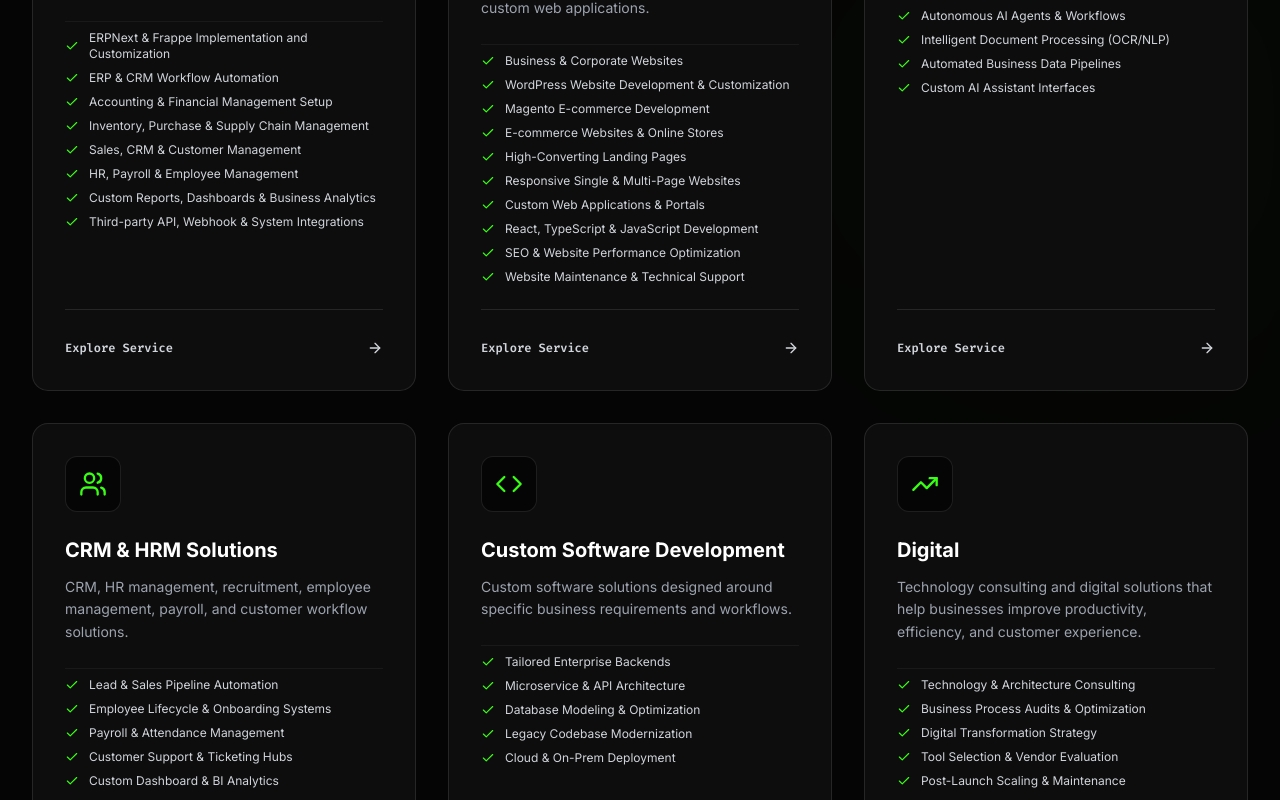
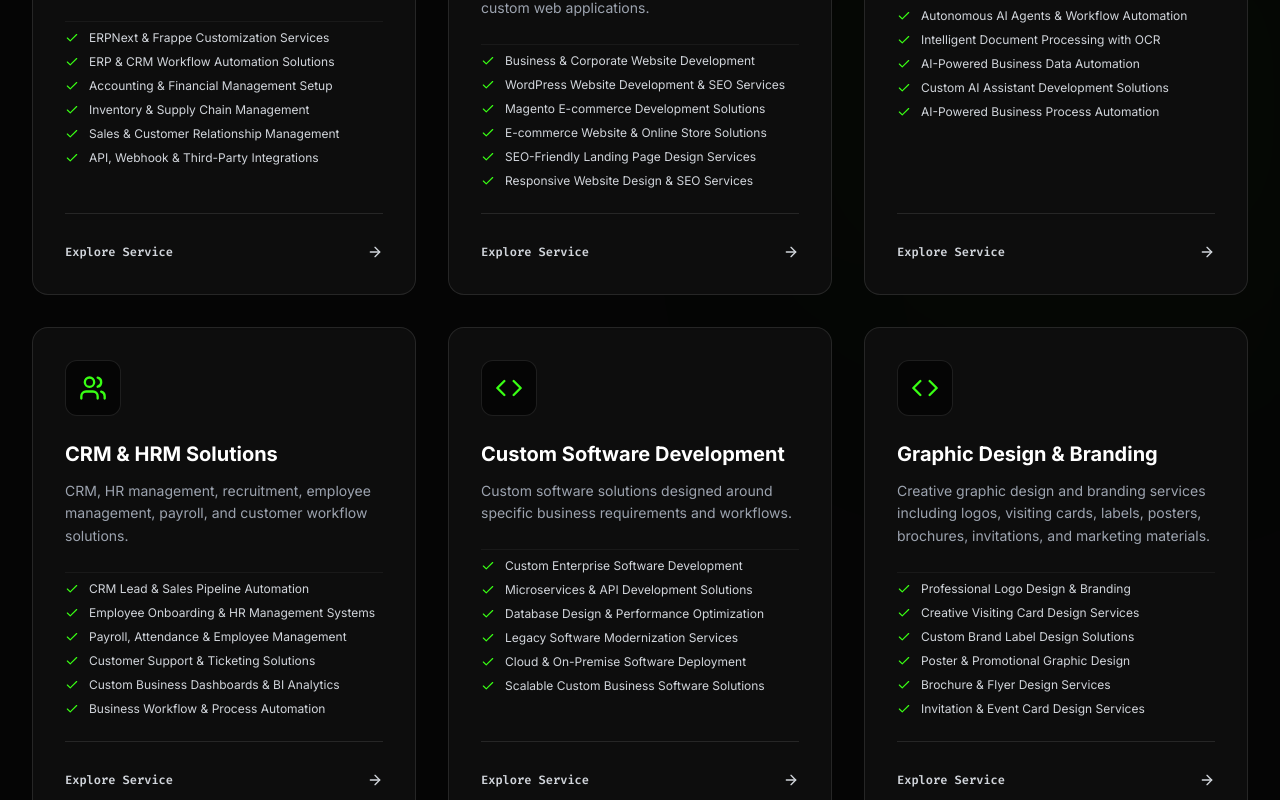
Before and after one commit to sasikumar6699/portfolio, a React (Vite) app: page / in a window 1280 px wide. Shown: the part 2660-3460 px from the top of the page. Built offline with nearby package versions, Linux system fonts and the light colour scheme.

Commit message:
content all

```diff
--- a/src/data/portfolioData.ts
+++ b/src/data/portfolioData.ts
@@ -39,17 +39,15 @@ export const SERVICES: Service[] = [
   {
     id: "erp",
     title: "ERP, CRM & Business Solutions",
-    description: "Flexible ERP and CRM solutions for businesses, including ERP implementation, ERPNext and Frappe customization, workflow automation, business process optimization, reporting, and third-party integrations.",
+    description: "ERP & CRM solutions for businesses, including ERPNext & Frappe customization, workflow automation, accounting, inventory, sales, reporting, business process optimization, and API integrations.",
     iconName: "Database",
     features: [
-      "ERPNext & Frappe Implementation and Customization",
-      "ERP & CRM Workflow Automation",
+      "ERPNext & Frappe Customization Services",
+      "ERP & CRM Workflow Automation Solutions",
       "Accounting & Financial Management Setup",
-      "Inventory, Purchase & Supply Chain Management",
-      "Sales, CRM & Customer Management",
-      "HR, Payroll & Employee Management",
-      "Custom Reports, Dashboards & Business Analytics",
-      "Third-party API, Webhook & System Integrations"
+      "Inventory & Supply Chain Management",
+      "Sales & Customer Relationship Management",
+      "API, Webhook & Third-Party Integrations"
     ]
   },
   {
@@ -58,16 +56,12 @@ export const SERVICES: Service[] = [
     description: "Modern, responsive, fast, and SEO-friendly websites for businesses, startups, professionals, and organizations, including corporate websites, WordPress websites, Magento stores, e-commerce platforms, and custom web applications.",
     iconName: "Globe",
     features: [
-      "Business & Corporate Websites",
-      "WordPress Website Development & Customization",
-      "Magento E-commerce Development",
-      "E-commerce Websites & Online Stores",
-      "High-Converting Landing Pages",
-      "Responsive Single & Multi-Page Websites",
-      "Custom Web Applications & Portals",
-      "React, TypeScript & JavaScript Development",
-      "SEO & Website Performance Optimization",
-      "Website Maintenance & Technical Support"
+      "Business & Corporate Website Development",
+      "WordPress Website Development & SEO Services",
+      "Magento E-commerce Development Solutions",
+      "E-commerce Website & Online Store Solutions",
+      "SEO-Friendly Landing Page Design Services",
+      "Responsive Website Design & SEO Services"
     ]
   },
   {
@@ -76,11 +70,12 @@ export const SERVICES: Service[] = [
     description: "AI-powered applications, workflow automation, intelligent assistants, document processing, and business automation.",
     iconName: "Cpu",
     features: [
-      "Generative AI & LLM Integrations",
-      "Autonomous AI Agents & Workflows",
-      "Intelligent Document Processing (OCR/NLP)",
-      "Automated Business Data Pipelines",
-      "Custom AI Assistant Interfaces"
+       "Generative AI & LLM Integration Services",
+       "Autonomous AI Agents & Workflow Automation",
+       "Intelligent Document Processing with OCR",
+       "AI-Powered Business Data Automation",
+       "Custom AI Assistant Development Solutions",
+       "AI-Powered Business Process Automation"
     ]
   },
   {
@@ -89,11 +84,12 @@ export const SERVICES: Service[] = [
     description: "CRM, HR management, recruitment, employee management, payroll, and customer workflow solutions.",
     iconName: "Users",
     features: [
-      "Lead & Sales Pipeline Automation",
-      "Employee Lifecycle & Onboarding Systems",
-      "Payroll & Attendance Management",
-      "Customer Support & Ticketing Hubs",
-      "Custom Dashboard & BI Analytics"
+     "CRM Lead & Sales Pipeline Automation",
+     "Employee Onboarding & HR Management Systems",
+     "Payroll, Attendance & Employee Management",
+     "Customer Support & Ticketing Solutions",
+     "Custom Business Dashboards & BI Analytics",
+     "Business Workflow & Process Automation"
     ]
   },
   {
@@ -102,24 +98,26 @@ export const SERVICES: Service[] = [
     description: "Custom software solutions designed around specific business requirements and workflows.",
     iconName: "Code",
     features: [
-      "Tailored Enterprise Backends",
-      "Microservice & API Architecture",
-      "Database Modeling & Optimization",
-      "Legacy Codebase Modernization",
-      "Cloud & On-Prem Deployment"
+      "Custom Enterprise Software Development",
+      "Microservices & API Development Solutions",
+      "Database Design & Performance Optimization",
+      "Legacy Software Modernization Services",
+      "Cloud & On-Premise Software Deployment",
+      "Scalable Custom Business Software Solutions"
     ]
   },
   {
     id: "digital-business",
-    title: "Digital",
-    description: "Technology consulting and digital solutions that help businesses improve productivity, efficiency, and customer experience.",
-    iconName: "TrendingUp",
+    title: "Graphic Design & Branding",
+    description: "Creative graphic design and branding services including logos, visiting cards, labels, posters, brochures, invitations, and marketing materials.",
+    iconName: "Palette",
     features: [
-      "Technology & Architecture Consulting",
-      "Business Process Audits & Optimization",
-      "Digital Transformation Strategy",
-      "Tool Selection & Vendor Evaluation",
-      "Post-Launch Scaling & Maintenance"
+       "Professional Logo Design & Branding",
+       "Creative Visiting Card Design Services",
+       "Custom Brand Label Design Solutions",
+       "Poster & Promotional Graphic Design",
+       "Brochure & Flyer Design Services",
+       "Invitation & Event Card Design Services"
     ]
   }
 ];
@@ -158,6 +156,17 @@ export const SKILL_CATEGORIES: SkillCategory[] = [
       { name: "Document Processing", tag: "OCR & Data Extraction" },
       { name: "AI-Assisted Development", tag: "Accelerated Delivery" },
       { name: "Data Analysis & Reporting", tag: "Business Insights" }
+    ]
+  },
+  {
+  title: "Graphic Design & Branding",
+  skills: [
+    { name: "Logo Design", tag: "Brand Identity & Visual Design" },
+    { name: "Visiting Card Design", tag: "Professional Business Branding" },
+    { name: "Brand Label Design", tag: "Product & Packaging Branding" },
+    { name: "Poster Design", tag: "Promotional & Marketing Graphics" },
+    { name: "Brochure & Flyer Design", tag: "Business Marketing Materials" },
+    { name: "Invitation Design", tag: "Event & Digital Invitations" }
   ]
   },
   {
@@ -233,22 +242,24 @@ export const PROJECTS: Project[] = [
   },
   {
   id: "proj-04",
-    title: "HR & Recruitment Management System",
-    category: "Automation",
-    description: "Employee, recruitment, attendance, onboarding, and HR workflow management platform.",
-    longDescription: "An end-to-end Human Resource Information System (HRIS) engineered for modern distributed workforces. Simplifies recruitment pipelines, automated onboarding checklists, leave management, and automated monthly payroll processing.",
-    technologies: ["ERPNext", "Python", "JavaScript", "REST APIs", "PostgreSQL"],
+  title: "Data Entry & Data Management",
+  category: "Data",
+  description: "Accurate and organized data entry and management solutions for businesses, including spreadsheet processing, data cleaning, document conversion, and database updates.",
+  longDescription: "A structured data management project designed to transform large volumes of unorganized business information into accurate, consistent, and easy-to-manage digital records. The workflow included data entry, document processing, spreadsheet management, data validation, formatting, and quality checks.",
+  technologies: ["Microsoft Excel", "Google Sheets", "Data Processing", "PDF Conversion", "Data Validation"],
   features: [
-      "Kanban Applicant Tracking System (ATS) with Email Parsing",
-      "Automated Attendance & Biometric Device Integration",
-      "Self-Service Employee Portal & Leave Management",
-      "One-Click Payroll & Local Tax Deduction Calculation"
+    "Accurate Excel & Google Sheets Data Entry",
+    "PDF, Image & Document Data Conversion",
+    "Data Cleaning, Formatting & Validation",
+    "Large-Volume Database Data Processing",
+    "Duplicate Data Identification & Removal",
+    "Quality Checks & Structured Data Organization"
   ],
-    architectureSummary: "Custom Frappe/ERPNext app extension with automated background job triggers, biometric API hardware sync, and responsive mobile-first employee portal view.",
-    businessImpact: "Cut HR administrative overhead by 50+ hours per month and automated onboarding for over 200+ employees seamlessly.",
-    clientType: "Growth Stage Corporate Enterprise",
-    imagePlaceholderText: "HRM & PAYROLL PIPELINE",
-    gradientFrom: "from-lime-950/80 to-zinc-950"
+  architectureSummary: "Designed a structured data processing workflow using standardized templates, validation rules, data cleaning procedures, spreadsheet automation, and multi-stage quality checks to maintain accuracy and consistency.",
+  businessImpact: "Improved data accuracy and organization while reducing repetitive manual work and creating structured digital records that were easier to search, manage, and process.",
+  clientType: "Businesses / Professionals / Organizations",
+  imagePlaceholderText: "DATA MANAGEMENT & PROCESSING",
+  gradientFrom: "from-green-950/80 to-zinc-950"
   },
   {
     id: "proj-05",
@@ -271,22 +282,23 @@ export const PROJECTS: Project[] = [
   },
   {
   id: "proj-06",
-    title: "Sales & CRM Automation",
-    category: "CRM",
-    description: "CRM workflow designed to manage leads, customer interactions, follow-ups, sales pipelines, and business reporting.",
-    longDescription: "A custom sales enablement & CRM platform engineered to give sales managers total visibility into lead velocity, deal stages, team productivity, and predictive revenue forecasting.",
-    technologies: ["Frappe / CRM", "Python", "REST APIs", "Chart.js", "Webhooks"],
+  title: "Brand Identity & Creative Design",
+  category: "Design",
+  description: "Creative branding and graphic design solutions including logo design, visiting cards, brand labels, posters, brochures, invitations, and digital marketing materials.",
+  longDescription: "A complete visual branding and creative design project developed to give a business a consistent and professional identity across both print and digital platforms. The design system covered core brand identity, business stationery, promotional materials, product labels, event creatives, and social media assets.",
+  technologies: ["Adobe Photoshop", "Adobe Illustrator", "Figma", "Canva", "Creative Design"],
   features: [
-      "Visual Drag-and-Drop Deal Pipeline Boards",
-      "Automated WhatsApp & Email Lead Follow-up Nudges",
-      "Call Log & Interaction Timeline Tracking",
-      "Real-time Sales Leaderboard & Revenue Analytics"
+    "Professional Logo & Brand Identity Design",
+    "Creative Visiting Card & Business Stationery",
+    "Custom Product Label & Packaging Designs",
+    "Posters, Brochures & Promotional Materials",
+    "Invitation & Event Creative Design",
   ],
-    architectureSummary: "Customized CRM schema built with real-time WebSocket notifications, automated email/SMS integration hooks, and interactive dashboard views.",
-    businessImpact: "Improved lead conversion rate by 28% and shortened average deal closing cycle by 14 days.",
-    clientType: "B2B Sales & Service Agencies",
-    imagePlaceholderText: "CRM SALES AUTOMATION HUB",
-    gradientFrom: "from-green-900/60 to-zinc-950"
+  architectureSummary: "Developed a consistent visual design system using defined typography, layout principles, brand elements, reusable templates, and digital-ready assets for multiple business and marketing requirements.",
+  businessImpact: "Created a consistent and professional brand presence across print and digital channels, helping improve visual communication, brand recognition, and marketing consistency.",
+  clientType: "Small Business / Startup / Professional Brand",
+  imagePlaceholderText: "BRAND IDENTITY & CREATIVE DESIGN",
+  gradientFrom: "from-lime-950/80 to-zinc-950"
   }
 ];
 
@@ -294,7 +306,7 @@ export const WHY_WORK_WITH_ME = [
   {
     number: "01",
     title: "Business First",
-    description: "I focus on understanding your core business problem and strategic goals, not simply delivering raw lines of code."
+    description: "Focus on understanding your core business problem and strategic goals, not simply delivering raw lines of code."
   },
   {
     number: "02",
@@ -373,26 +385,26 @@ export const EXPERIENCE_TIMELINE: ExperienceItem[] = [
 export const TESTIMONIALS: Testimonial[] = [
   {
     id: "test-1",
-    quote: "Sasikumar understood our requirements quickly and helped us convert our complex business process into a practical, easy-to-use software solution.",
-    author: "Rajesh V.",
-    role: "Business Owner & Managing Director",
-    companyType: "Manufacturing & Distribution Enterprise",
+    quote: "Techyora understood our requirements quickly and helped us transform a complex business process into a practical and easy-to-use digital solution.",
+    author: "Business Owner",
+    role: "ERP & Business Solutions",
+    companyType: "Manufacturing & Distribution",
     isSample: true
   },
   {
     id: "test-2",
-    quote: "Excellent communication and strong understanding of both business operations and technical development. He delivered our ERPNext customization right on schedule.",
-    author: "Anand M.",
-    role: "Project Manager",
-    companyType: "Technology Services Firm",
+    quote: "The team demonstrated strong communication and a clear understanding of both business requirements and technical development. The project was delivered professionally.",
+    author: "Project Manager",
+    role: "Software & ERP Development",
+    companyType: "Technology Services",
     isSample: true
   },
   {
     id: "test-3",
-    quote: "Professional, responsive, and focused on delivering a solution that actually works for the business instead of just writing code. Highly recommended!",
-    author: "Sanjay K.",
-    role: "Operations Head",
-    companyType: "Logistics & Supply Chain Solutions",
+    quote: "Professional, responsive, and focused on delivering practical solutions. Techyora paid attention to our requirements and delivered quality work with a smooth experience.",
+    author: "Operations Professional",
+    role: "Digital Solutions & Automation",
+    companyType: "Logistics & Business Operations",
     isSample: true
   }
 ];
@@ -400,30 +412,27 @@ export const TESTIMONIALS: Testimonial[] = [
 export const FAQS: FaqItem[] = [
   {
     question: "What type of freelance projects do you accept?",
-    answer: "I accept end-to-end projects including ERPNext/Frappe implementation & customization, custom web application development (React/Node/Python), AI automation integrations, document processing workflows, CRM/HRM systems, and digital technology consulting engagements."
+    answer: "We accept end-to-end projects including ERPNext/Frappe implementation & customization, custom web application development (React/Node/Python), AI automation integrations, document processing workflows, CRM/HRM systems, and digital technology consulting engagements."
   },
   {
     question: "Can you customize ERPNext for my business?",
-    answer: "Yes, absolutely! I specialize in ERPNext and Frappe framework development. I can create custom DocTypes, automate approval workflows, build custom web portals, integrate third-party APIs, and tailor stock/finance/HR modules to your exact business rules."
+    answer: "Yes, absolutely! We specialize in ERPNext and Frappe framework development. We can create custom DocTypes, automate approval workflows, build custom web portals, integrate third-party APIs, and tailor stock/finance/HR modules to your exact business rules."
   },
   {
     question: "Can you build a website from scratch?",
-    answer: "Yes. I build modern, lightning-fast corporate websites, SaaS landing pages, portfolio platforms, and dynamic web applications using React, TypeScript, Tailwind CSS, and robust backends."
+    answer: "Yes. We build modern, lightning-fast corporate websites, SaaS landing pages, portfolio platforms, and dynamic web applications using React, TypeScript, Tailwind CSS, and robust backends."
   },
   {
     question: "Can you integrate AI into an existing business process?",
-    answer: "Definitely. I can integrate LLM APIs (OpenAI/Anthropic/Gemini), build autonomous AI agents, automate document extraction from PDFs/images, construct internal AI query interfaces over your private business data, and automate repetitive data entry workflows."
+    answer: "Definitely. We can integrate LLM APIs (OpenAI/Anthropic/Gemini), build autonomous AI agents, automate document extraction from PDFs/images, construct internal AI query interfaces over your private business data, and automate repetitive data entry workflows."
   },
   {
     question: "Do you provide maintenance and ongoing support?",
-    answer: "Yes, I offer flexible ongoing maintenance plans for server monitoring, bug fixes, feature enhancements, system updates, and dedicated technical advisory support."
+    answer: "Yes, We offer flexible ongoing maintenance plans for server monitoring, bug fixes, feature enhancements, system updates, and dedicated technical advisory support."
   },
   {
     question: "How do we start a project?",
     answer: "We start with an initial discovery call or inquiry review to understand your requirements, business goals, and timeline. Once agreed on the technical scope and proposal, we proceed immediately into planning and execution."
   },
-  {
-    question: "Do you work with international clients?",
-    answer: "Yes. I work with business clients across India, North America, Europe, the Middle East, and Asia Pacific. I manage remote collaboration seamlessly via asynchronous updates, video calls, and clear project tracking tools."
-  }
+
 ];
```
Lines whose indentation alone changed are shown as unchanged.
